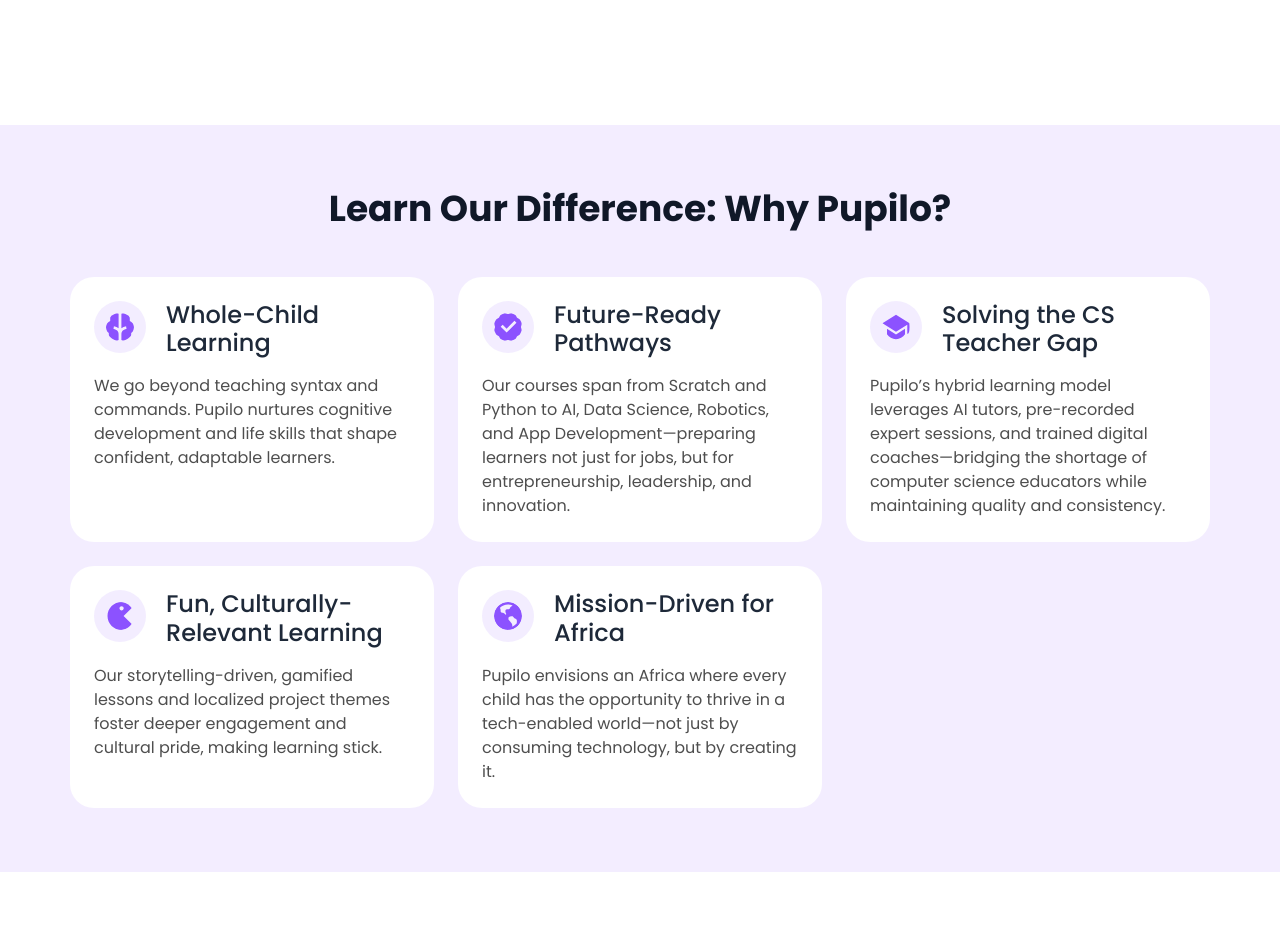
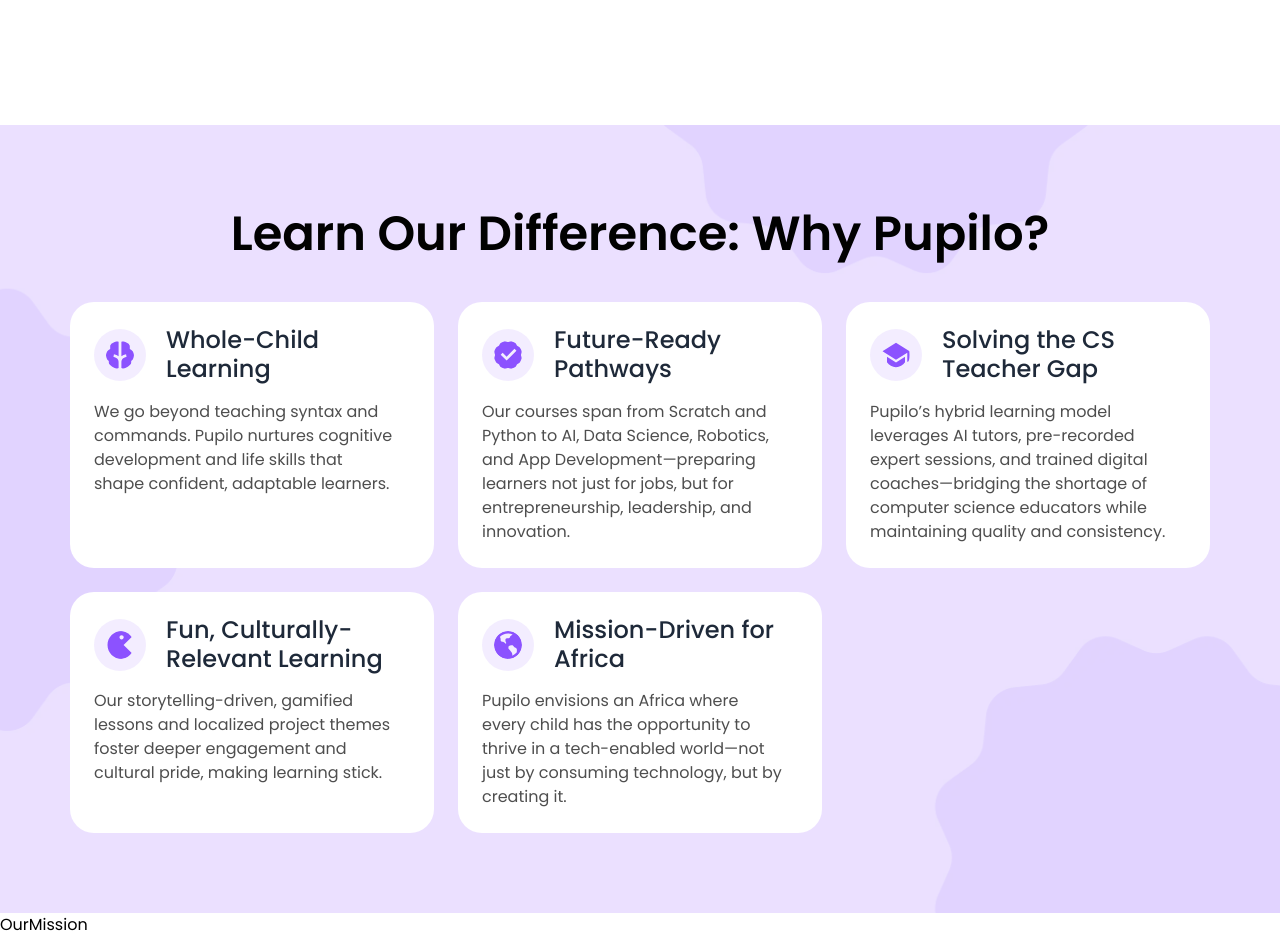
Before and after one commit to Pupiloinc/Pupilo, a Next.js app: page /why-pupilo in a window 1280 px wide. Shown: the part 1120-2057 px from the top of the page. Before the commit the page ends 1992 px from the top, so only its background shows below. Built offline with nearby package versions, Linux system fonts and the light colour scheme.

Commit message:
learn section done

```diff
--- a/src/app/globals.css
+++ b/src/app/globals.css
@@ -67,3 +67,6 @@ body {
 .custom-cards-shadow:hover {
   box-shadow: 0px 0px 32px 0px #8c52ff1f;
 }
+.learn-bg{
+  background-image: url("/assets/images/webp/learn-bg.webp");
+}
--- a/src/app/why-pupilo/page.jsx
+++ b/src/app/why-pupilo/page.jsx
@@ -1,4 +1,5 @@
 import FutureInnovators from '@/components/why-pupilo/FutureInnovators'
+import LearnOurDifference from '@/components/why-pupilo/LearnOurDifference'
 import OurMission from '@/components/why-pupilo/OurMission'
 import React from 'react'
 
@@ -6,6 +7,7 @@ const page = () => {
   return (
     <div>
       <FutureInnovators />
+      <LearnOurDifference/>
       <OurMission/>
     </div>
   )
--- a/src/components/why-pupilo/FutureInnovators.jsx
+++ b/src/components/why-pupilo/FutureInnovators.jsx
@@ -6,11 +6,9 @@ import Title from '../common/Title';
 
 const FutureInnovators = () => {
   return (
-    <div className="max-w-[1200px] mx-auto px-4 lg:py-[160px] md:py-20 py-14">
-      {/* Heading */}
+    <div className='lg:py-[160px] md:py-20 py-14'>
+    <div className="max-w-[1200px] mx-auto px-4 ">
       <Title text="Future Innovators are Born Here!" className="text-center" />
-
-      {/* Image */}
       <div className="w-full md:my-10 my-5">
         <Image
           src="/assets/images/webp/future-innovators.webp"
@@ -20,11 +18,8 @@ const FutureInnovators = () => {
           className="max-w-[1140px] rounded w-full xl:min-h-[555px] h-auto"
         />
       </div>
-
-      {/* About Section */}
       <div className="flex max-md:flex-wrap justify-between md:gap-16 sm:gap-5 gap-2">
         <Title text="About Pupilo" />
-
         <div>
           <p className="text-[#4E4E4E] min-[800px]:max-w-[566px] max-lg:w-full lg:text-base text-sm leading-[150%] font-normal mb-4">
             Pupilo is a visionary online learning platform where children and
@@ -43,6 +38,7 @@ const FutureInnovators = () => {
           </p>
         </div>
       </div>
+      </div>
     </div>
   );
 };
--- a/src/components/why-pupilo/LearnOurDifference.jsx
+++ b/src/components/why-pupilo/LearnOurDifference.jsx
@@ -1,8 +1,65 @@
 import React from 'react'
-
+import Title from '../common/Title'
+import Image from 'next/image';
 const LearnOurDifference = () => {
+  const features = [
+    {
+      title: "Whole-Child Learning",
+      description:
+        "We go beyond teaching syntax and commands. Pupilo nurtures cognitive development and life skills that shape confident, adaptable learners.",
+      icon: "/assets/images/svg/child-learning.svg",
+    },
+    {
+      title: "Future-Ready Pathways",
+      description:
+        "Our courses span from Scratch and Python to AI, Data Science, Robotics, and App Development—preparing learners not just for jobs, but for entrepreneurship, leadership, and innovation.",
+      icon: "/assets/images/svg/future-ready.svg",
+    },
+    {
+      title: "Solving the CS Teacher Gap",
+      description:
+        "Pupilo’s hybrid learning model leverages AI tutors, pre-recorded expert sessions, and trained digital coaches—bridging the shortage of computer science educators while maintaining quality and consistency.",
+      icon: "/assets/images/svg/teacher-gap.svg",
+    },
+    {
+      title: "Fun, Culturally-Relevant Learning",
+      description:
+        "Our storytelling-driven, gamified lessons and localized project themes foster deeper engagement and cultural pride, making learning stick.",
+      icon: "/assets/images/svg/fun.svg",
+    },
+    {
+      title: "Mission-Driven for Africa",
+      description:
+        "Pupilo envisions an Africa where every child has the opportunity to thrive in a tech-enabled world—not just by consuming technology, but by creating it.",
+      icon: "/assets/images/svg/mission-driven.svg",
+    },
+  ];
   return (
-    <div>LearnOurDifference</div>
+    <div className="bg-[#f3edff] py-20 px-4 learn-bg bg-cover bg-no-repeat bg-center">
+      <div className="max-w-[1140px] mx-auto text-center">
+        <Title text="Learn Our Difference: Why Pupilo?" className="text-center" />
+        <div className="grid grid-cols-1 sm:grid-cols-2 lg:grid-cols-3 min-[1200px]:gap-6 gap-x-3 gap-y-4 mt-10">
+          {features.map((item, index) => (
+            <div
+              key={index}
+              className="bg-white p-6 rounded-[24px] hover:shadow-lg flex flex-col gap-4"
+            >
+              <div className='flex items-center md:gap-5 gap-3'>
+                <div
+                  className={`w-[52px] h-[52px] p-3 rounded-full flex bg-[#8C52FF1A] items-center justify-center`}
+                >
+                  <Image src={item.icon} alt={item.title} width={28} height={28} className="size-[28px]  rounded-full" />
+                </div>
+                <h3 className="md:text-2xl text-xl font-medium text-left leading-[120%] md:max-w-[220px] text-gray-800">
+                  {item.title}
+                </h3>
+              </div>
+              <p className="text-[#4E4E4E] xl:max-w-[301px] w-full md:text-base text-sm font-normal leading-[150%] text-left">{item.description}</p>
+            </div>
+          ))}
+        </div>
+      </div>
+    </div>
   )
 }
 
--- a/src/components/why-pupilo/OurMission.jsx
+++ b/src/components/why-pupilo/OurMission.jsx
@@ -1,70 +1,8 @@
 import React from 'react'
 
 const OurMission = () => {
-
-const features = [
-  {
-    title: "Whole-Child Learning",
-    description:
-      "We go beyond teaching syntax and commands. Pupilo nurtures cognitive development and life skills that shape confident, adaptable learners.",
-    icon:  "/assets/images/svg/child-learning.svg",
-  },
-  {
-    title: "Future-Ready Pathways",
-    description:
-      "Our courses span from Scratch and Python to AI, Data Science, Robotics, and App Development—preparing learners not just for jobs, but for entrepreneurship, leadership, and innovation.",
-    icon: "/assets/images/svg/future-ready.svg",
-  },
-  {
-    title: "Solving the CS Teacher Gap",
-    description:
-      "Pupilo’s hybrid learning model leverages AI tutors, pre-recorded expert sessions, and trained digital coaches—bridging the shortage of computer science educators while maintaining quality and consistency.",
-    icon: "/assets/images/svg/teacher-gap.svg",
-  },
-  {
-    title: "Fun, Culturally-Relevant Learning",
-    description:
-      "Our storytelling-driven, gamified lessons and localized project themes foster deeper engagement and cultural pride, making learning stick.",
-    icon:  "/assets/images/svg/fun.svg",
-  },
-  {
-    title: "Mission-Driven for Africa",
-    description:
-      "Pupilo envisions an Africa where every child has the opportunity to thrive in a tech-enabled world—not just by consuming technology, but by creating it.",
-    icon:"/assets/images/svg/mission-driven.svg",
-  },
-];
   return (
-    <section className="bg-[#f3edff] py-16 px-4">
-      <div className="max-w-[1140px] mx-auto text-center">
-        <h2 className="text-3xl sm:text-4xl font-bold text-gray-900 mb-12">
-          Learn Our Difference: Why Pupilo?
-        </h2>
-
-        <div className="grid grid-cols-1 sm:grid-cols-2 lg:grid-cols-3 gap-6">
-          {features.map((item, index) => (
-            <div
-              key={index}
-              className="bg-white p-6 rounded-[24px] hover:shadow-lg flex flex-col gap-4"
-            >
-              <div className='flex gap-5'>
-
-              <div
-                className={`w-[52px] h-[52px] rounded-full flex bg-[#8C52FF1A] items-center justify-center`}
-              >
-                <img src={item.icon} alt={item.title} className="size-[28px]  rounded-full" />
-
-              </div>
-              <h3 className="text-2xl font-medium text-left leading-[120%] max-w-[220px] text-gray-800">
-                {item.title}
-              </h3>
-              </div>
-              <p className="text-[#4E4E4E] max-w-[316px] text-base font-normal leading-[150%] text-left">{item.description}</p>
-            </div>
-          ))}
-        </div>
-      </div>
-    </section>
+    <div>OurMission</div>
   )
 }
 
```
Also changed, not shown: public/assets/images/webp/learn-bg.webp (added).
